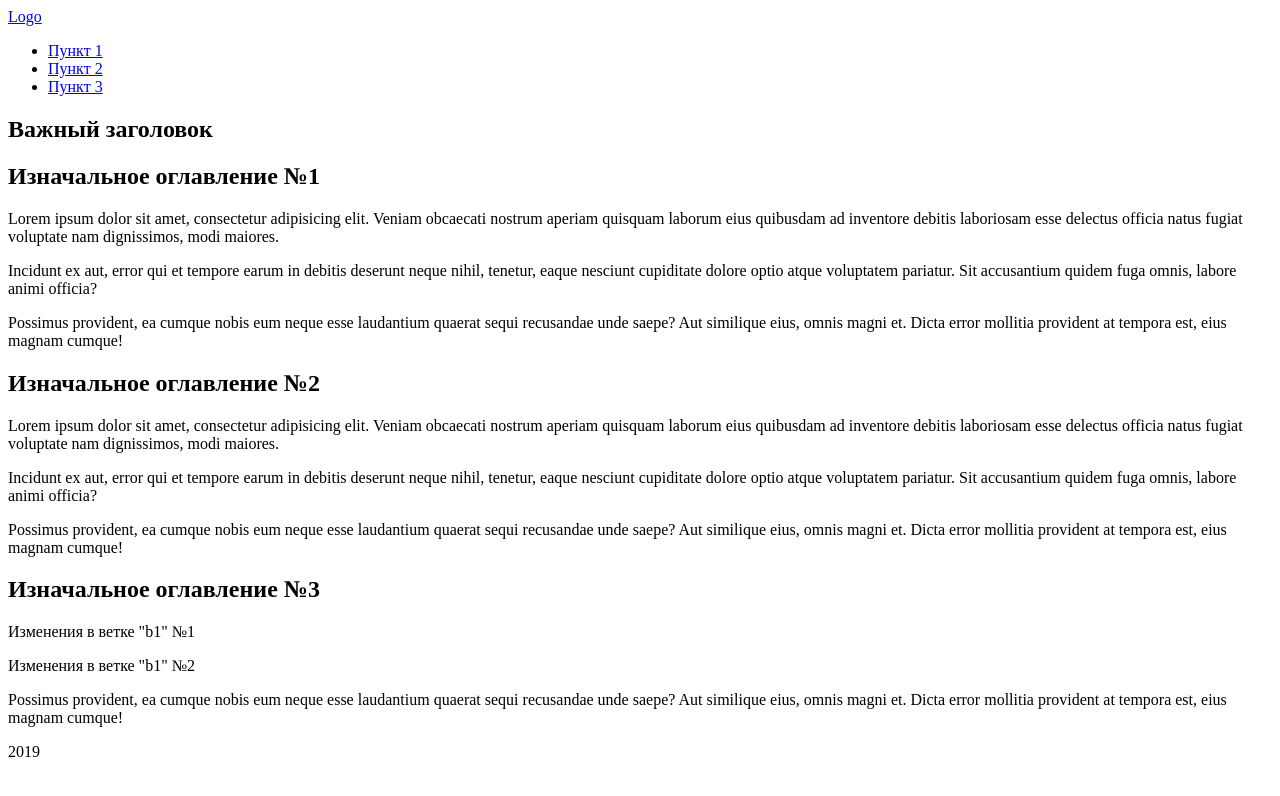
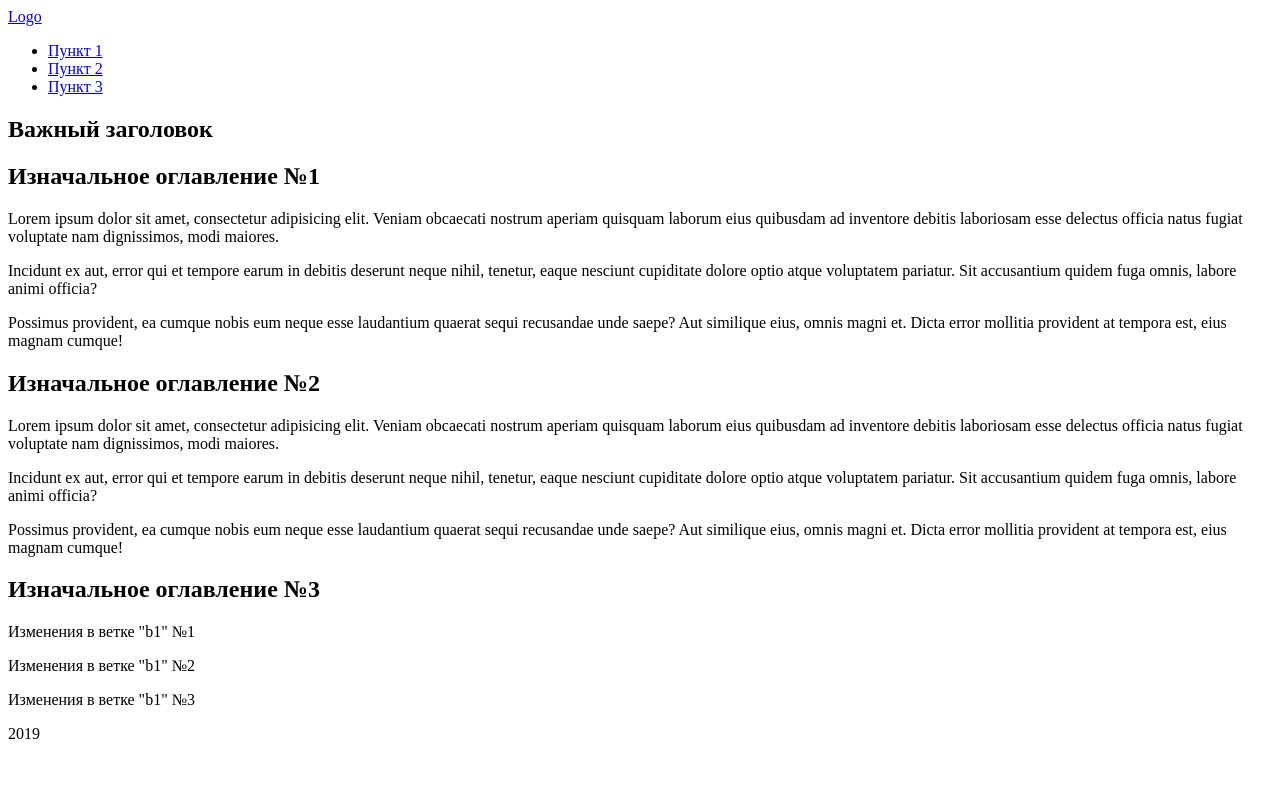
Before and after one commit to SMRostik/GitForTest, a plain HTML site: page index.html in a window 1280 px wide. Drawn offline with Linux system fonts and the light colour scheme.

Commit message:
Измени текст в статьи 3

```diff
--- a/index.html
+++ b/index.html
@@ -47,7 +47,7 @@
 				<div class="article__body">
 					<p>Изменения в ветке "b1" №1</p>
 					<p>Изменения в ветке "b1" №2</p>
-					<p>Possimus provident, ea cumque nobis eum neque esse laudantium quaerat sequi recusandae unde saepe? Aut similique eius, omnis magni et. Dicta error mollitia provident at tempora est, eius magnam cumque!</p>
+					<p>Изменения в ветке "b1" №3</p>
 				</div>
 			</article>
 		</section>
```
